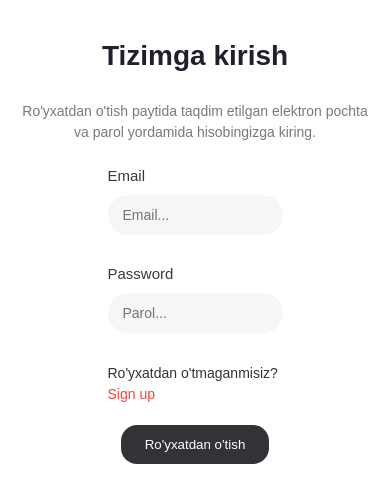
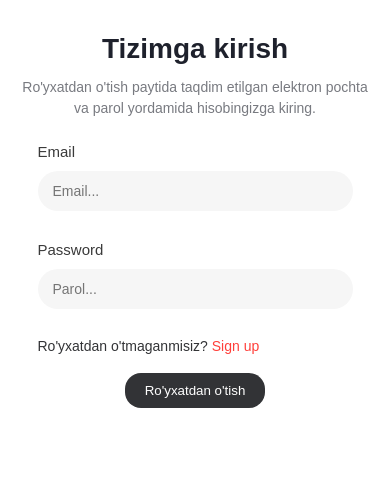
Before and after one commit to muhammadali0666/bloguz-sample, a React (Vite) app: page /login in a window 390 px wide. Shown: the top 502 px of the page. Built offline with nearby package versions, Linux system fonts and the light colour scheme; the HTML template or start-up script is replaced by a standard one.

Commit message:
completed register and login page responsive

```diff
--- a/src/pages/register/register.css
+++ b/src/pages/register/register.css
@@ -50,3 +50,79 @@ font-style: normal;
 font-weight: 400;
 line-height: 150%;
 }
+@media (max-width: 700px) {
+  .register-inner {
+    display: flex;
+    flex-direction: column;
+    align-items: center;
+    justify-content: center;
+    margin-top: 10%;
+  }
+  .register-title {
+  text-align: center;
+  font-size: 28px;
+  line-height: 150%;
+  margin-bottom: 14px;
+  }
+  .register-title-p {
+    max-width: 390px;
+    text-align: center;
+    font-size: 14px;
+    line-height: 150%;
+    margin-bottom: 24px;
+  }
+  .register {
+    width: 80%;
+  }
+  .register-btn {
+    padding: 12px 24px;
+  }
+  .register-text {
+  font-size: 14px;
+  line-height: 150%;
+  margin-bottom: 20px;
+  text-align: start;
+  }
+  .register-link{
+  font-size: 14px;
+  line-height: 150%;
+  }
+}
+@media (max-width: 500px) {
+  .register-inner {
+    display: flex;
+    flex-direction: column;
+    align-items: center;
+    justify-content: center;
+    margin-top: 10%;
+  }
+  .register-title {
+  text-align: center;
+  font-size: 28px;
+  line-height: 100%;
+  margin-bottom: 14px;
+  }
+  .register-title-p {
+    max-width: 390px;
+    text-align: center;
+    font-size: 14px;
+    line-height: 150%;
+    margin-bottom: 24px;
+  }
+  .register {
+    width: 90%;
+  }
+  .register-btn {
+    padding: 10px 20px;
+  }
+  .register-text {
+  font-size: 14px;
+  line-height: 100%;
+  margin-bottom: 20px;
+  text-align: start;
+  }
+  .register-link{
+  font-size: 14px;
+  line-height: 100%;
+  }
+}
```
